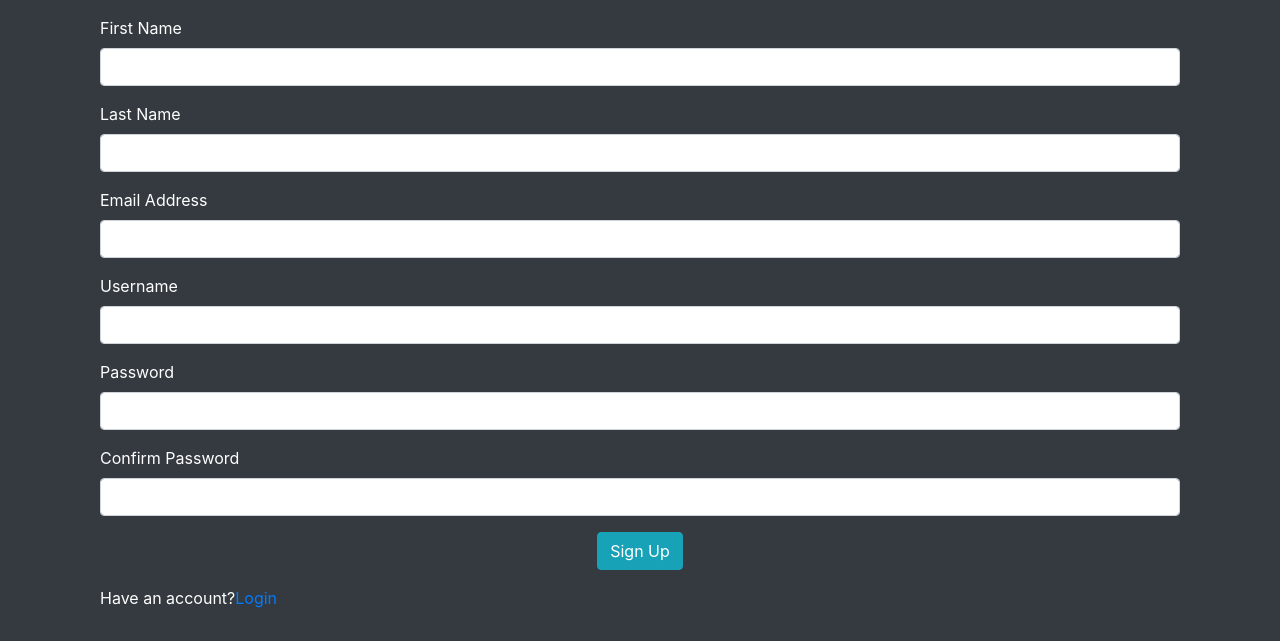
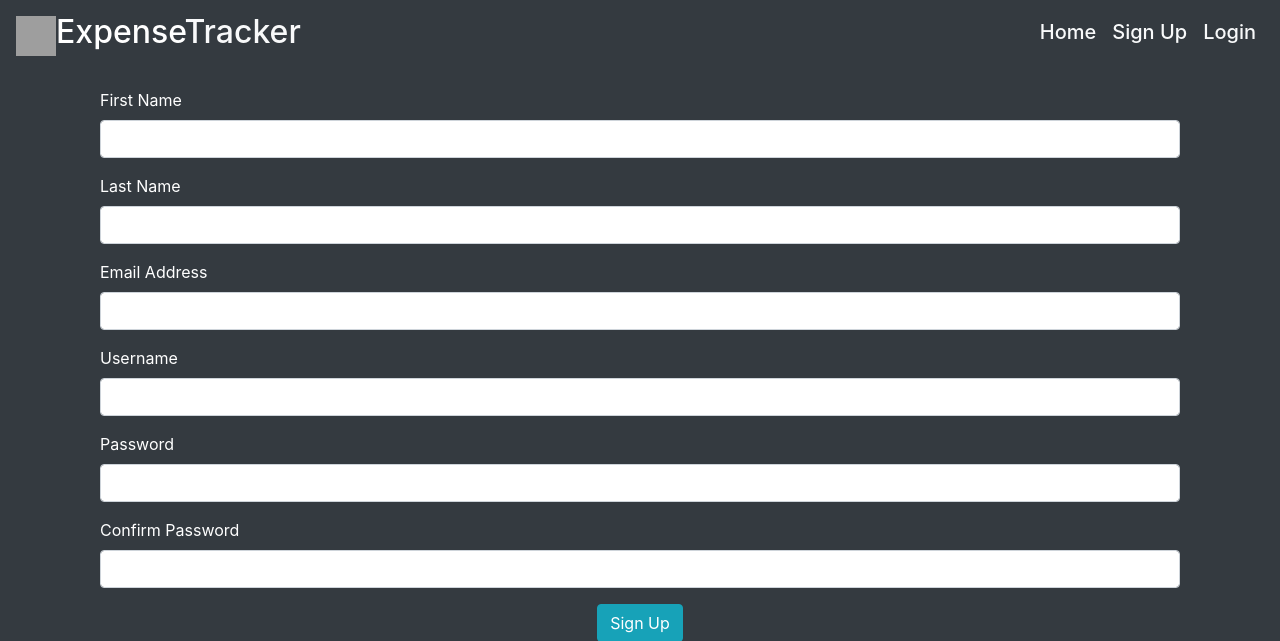
Before and after one commit to IBM-EPBL/IBM-Project-31755-1660204720, a Flask app: page /register in a window 1280 px wide. Shown: the top 641 px of the page. Run offline with Flask 2, Linux system fonts and the light colour scheme; some libraries are stand-ins or nearby versions; grey boxes are pictures that could not be loaded.

Commit message:
Add files via upload

```diff
--- /dev/null
+++ b/Project Development Phase/Sprint4/Sendgrid/templates/includes/_formhelpers.html
@@ -0,0 +1,4 @@
+{% macro render_field(field) %} {{ field.label }} {{ field(**kwargs)|safe }} {% if field.errors %} {% for error in
+    field.errors %}
+    <span class="help-inline">{{ error }}</span>
+    {% endfor %} {% endif %} {% endmacro %}
--- /dev/null
+++ b/Project Development Phase/Sprint4/Sendgrid/templates/includes/_messages.html
@@ -0,0 +1,23 @@
+{% with messages = get_flashed_messages(with_categories=true) %} {% if messages %} {% for category, message in messages
+%}
+<div class="alert alert-{{ category }} alert-dismissible fade show" role="alert">
+	{{ message }}
+	<button type="button" class="close" data-dismiss="alert" aria-label="Close">
+		<span aria-hidden="true">&times;</span>
+	</button>
+</div>
+{% endfor %} {% endif %} {% endwith %} {% if error %}
+<div class="alert alert-danger alert-dismissible fade show" role="alert">
+	{{error}}
+	<button type="button" class="close" data-dismiss="alert" aria-label="Close">
+		<span aria-hidden="true">&times;</span>
+	</button>
+</div>
+{% endif %} {% if msg %}
+<div class="alert alert-success alert-dismissible fade show" role="alert">
+	{{msg}}
+	<button type="button" class="close" data-dismiss="alert" aria-label="Close">
+		<span aria-hidden="true">&times;</span>
+	</button>
+</div>
+{% endif %}
--- a/Project Development Phase/Sprint4/Sendgrid/templates/includes/_navbar.html
+++ b/Project Development Phase/Sprint4/Sendgrid/templates/includes/_navbar.html
@@ -0,0 +1,76 @@
+<nav class="navbar navbar-expand-lg navbar-dark bg-dark sticky-top   ">
+
+	<img src="../static/money-icon.png" style="width: 40px; height: 40px;" />
+	<a class="navbar-brand" href="/">
+		<h2 class="green-text">Expense<span class="text-light">Tracker</span></h2>
+	</a>
+	<button class="navbar-toggler" type="button" data-toggle="collapse" data-target="#navbarNav"
+		aria-controls="navbarNav" aria-expanded="false" aria-label="Toggle navigation">
+		<span class="navbar-toggler-icon"></span>
+	</button>
+	<div class="collapse navbar-collapse" id="navbarNav">
+		<ul class="navbar-nav mr-auto">
+		</ul>
+		<ul class="navbar-nav ml-auto">
+			<li class="nav-item">
+				<a class="nav-link" href="/">
+					<h5 class="text-light">Home</h5><span class="sr-only"></span>
+				</a>
+			</li>
+
+			{% if session.logged_in %}
+			<li class="nav-item">
+				<a class="nav-link" href="/addSalary">
+					<h5 class="text-light">Salary</h5><span class="sr-only"></span>
+				</a>
+			</li>
+			<li class="nav-item">
+				<a class="nav-link" href="/addTransactions">
+					<h5 class="text-light">Transactions</h5><span class="sr-only"></span>
+				</a>
+			</li>
+
+
+
+			<li class="nav-item dropdown">
+				<a class="nav-link dropdown-toggle" href="#" id="navbarDropdownMenuLink" role="button" data-toggle="dropdown" aria-haspopup="true" aria-expanded="false">
+					<span class="text-light h5">History</span>
+				</a>
+				<div class="dropdown-menu" aria-labelledby="navbarDropdownMenuLink">
+				  <a class="dropdown-item" href="/transactionHistory">Transaction</a>
+				  <a class="dropdown-item" href="/salaryHistory">Salary</a>
+				</div>
+			  </li>
+
+
+			  <li class="nav-item dropdown">
+				<a class="nav-link dropdown-toggle" href="#" id="navbarDropdownMenuLink" role="button" data-toggle="dropdown" aria-haspopup="true" aria-expanded="false">
+					<span class="text-light h5">Report</span>
+				</a>
+				<div class="dropdown-menu" aria-labelledby="navbarDropdownMenuLink">
+				  <a class="dropdown-item" href="category">Category Pie Char</a>
+				  <a class="dropdown-item" href="yearly_bar">Comparison Bar Chart</a>
+				  <a class="dropdown-item" href="daily_line">Daily Line Chart</a>
+				</div>
+			  </li>
+
+			<li class="nav-item">
+				<a class="nav-link" href="/logout">
+					<h5 class="text-light">Logout</h5><span class="sr-only"></span>
+				</a>
+			</li>
+			{% else %}
+			<li class="nav-item">
+				<a class="nav-link" href="/register">
+					<h5 class="text-light">Sign Up</h5>
+				</a>
+			</li>
+			<li class="nav-item">
+				<a class="nav-link" href="/login">
+					<h5 class="text-light">Login</h5><span class="sr-only"></span>
+				</a>
+			</li>
+			{% endif %}
+		</ul>
+	</div>
+</nav>
```
